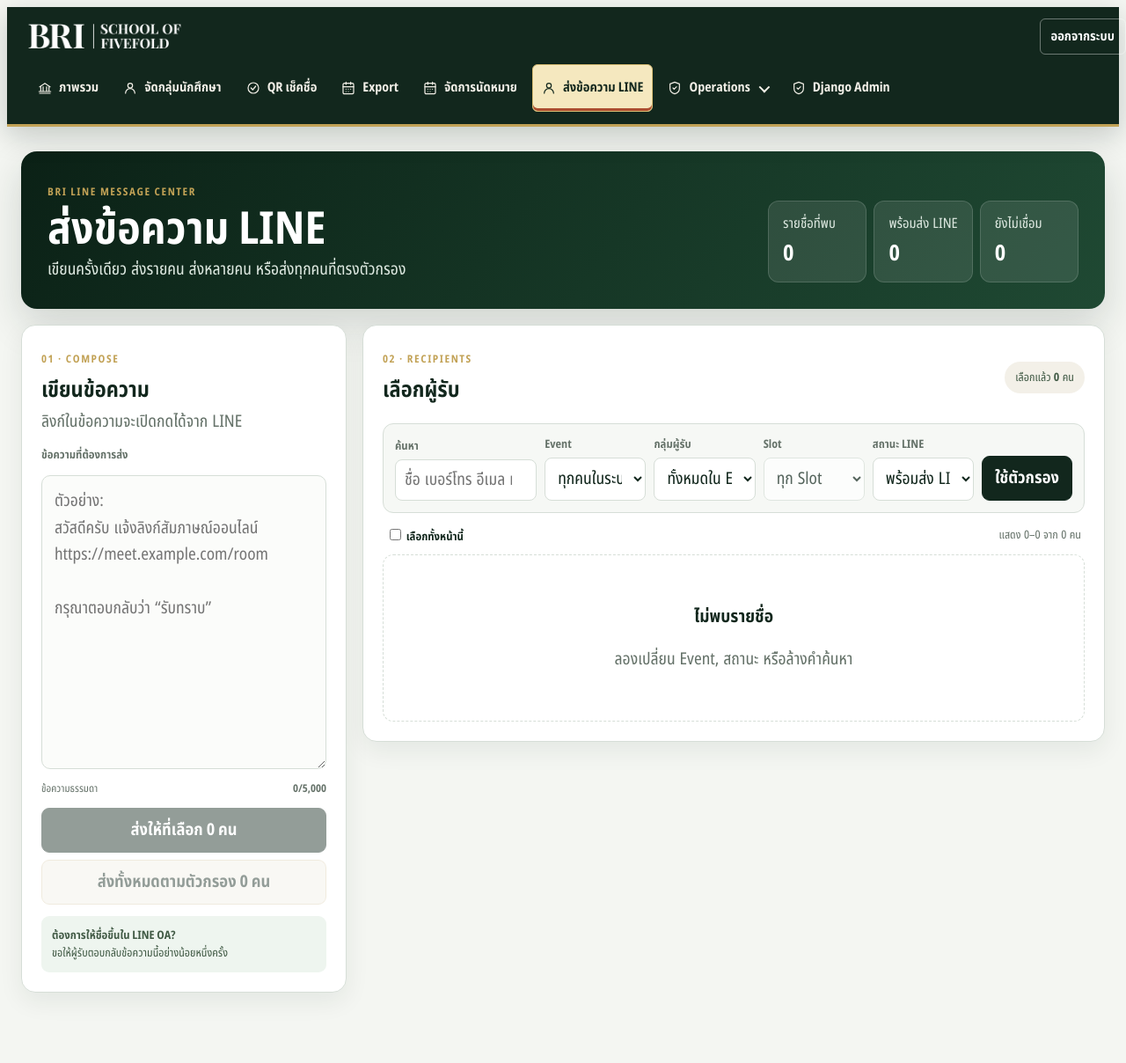
After one commit to Atothegod/BRI, a Django app: page /school-admin/line-messages/ in a window 1280 px wide. The commit adds this page. Shown: the whole page at 88% size. Run offline with Django 5.2, Linux system fonts and the light colour scheme; the visitor is signed in with stand-in values (Sample User, id 1); data that the repository does not hold is empty.

Commit message:
feat: implement LINE message center for sending messages to participants
- Added a new line_messages.py module to handle LINE messaging functionality.
- Created a line message center view to filter and send messages to participants based on various criteria.
- Updated test cases to reflect changes in the messaging functionality and ensure proper coverage.
- Introduced a new HTML template for the LINE message center with corresponding CSS and JavaScript for enhanced user experience.
- Refactored existing code to integrate the new messaging system and ensure proper routing in urls.py.

```diff
--- a/backend/school/static/school/css/interviews.css
+++ b/backend/school/static/school/css/interviews.css
@@ -101,10 +101,6 @@ button:disabled { opacity: .5; cursor: default; }
 .capacity-summary span, .capacity-summary small { color: #5f6b63; font-size: 14px; font-weight: 700; }
 .capacity-summary strong { display: block; font-size: 34px; line-height: 1; }
 .capacity-summary strong::after { content: " คน"; font-size: 16px; color: #5f6b63; }
-.direct-line-message { display: grid; gap: 10px; margin-bottom: 18px; padding: 16px; background: #f7faf7; border: 1px solid var(--bri-border); border-radius: 8px; }
-.direct-line-message textarea { width: 100%; resize: vertical; }
-.direct-line-actions { display: flex; flex-wrap: wrap; gap: 8px; }
-.direct-line-one { display: block; margin-top: 6px; padding: 3px 8px; font-size: 12px; }
 .slot-editor { grid-column: 1 / -1; padding: 16px; background: #fff; border: 1px solid var(--bri-border); border-radius: 6px; box-shadow: 0 1px 8px rgba(18, 39, 29, .04); }
 .slot-editor-heading { display: flex; justify-content: space-between; gap: 12px; align-items: center; margin-bottom: 12px; }
 .slot-editor-heading small { display: block; color: #5f6b63; margin-top: 2px; }
--- /dev/null
+++ b/backend/school/static/school/css/line_messages.css
@@ -0,0 +1,60 @@
+:root { --lm-ink: #12271d; --lm-sage: #425b46; --lm-gold: #c2a256; --lm-paper: #f3f0e8; --lm-line: #d6ded7; --lm-muted: #657269; }
+body { background: #f4f6f2; }
+.line-message-page { width: min(1440px, calc(100% - 32px)); margin: 28px auto 80px; color: var(--lm-ink); }
+.line-message-hero { display: flex; justify-content: space-between; gap: 28px; align-items: end; padding: 30px; color: #fff; background: linear-gradient(125deg, #0b2116, #1f4933); border-radius: 18px; box-shadow: 0 18px 45px rgba(18,39,29,.16); }
+.line-message-hero span, .recipient-heading span, .composer-heading span { color: var(--lm-gold); font-size: 12px; font-weight: 900; letter-spacing: .13em; }
+.line-message-hero h1 { margin: 5px 0; font-size: clamp(32px, 4vw, 54px); line-height: 1; }
+.line-message-hero p { margin: 0; color: #dce7df; }
+.line-message-metrics { display: grid; grid-template-columns: repeat(3, minmax(105px, 1fr)); gap: 8px; }
+.line-message-metrics div { padding: 13px 16px; background: rgba(255,255,255,.1); border: 1px solid rgba(255,255,255,.15); border-radius: 12px; }
+.line-message-metrics small { display: block; color: #dce7df; }
+.line-message-metrics strong { display: block; margin-top: 3px; font-size: 25px; }
+.line-message-layout { display: grid; grid-template-columns: minmax(300px, 370px) minmax(0, 1fr); gap: 18px; margin-top: 18px; align-items: start; }
+.line-composer, .recipient-panel { background: #fff; border: 1px solid var(--lm-line); border-radius: 16px; box-shadow: 0 10px 28px rgba(18,39,29,.07); }
+.line-composer { position: sticky; top: 18px; display: grid; gap: 13px; padding: 22px; }
+.composer-heading h2, .recipient-heading h2 { margin: 3px 0; font-size: 25px; }
+.composer-heading p { margin: 0; color: var(--lm-muted); }
+.line-composer label, .recipient-filters label span { color: var(--lm-muted); font-size: 13px; font-weight: 850; }
+.line-composer textarea { width: 100%; min-height: 230px; padding: 14px; resize: vertical; color: var(--lm-ink); background: #fbfcfa; border: 1px solid var(--lm-line); border-radius: 10px; font: inherit; line-height: 1.6; box-sizing: border-box; }
+.line-composer textarea:focus { outline: 3px solid rgba(194,162,86,.22); border-color: var(--lm-gold); }
+.line-composer textarea.needs-attention { border-color: #b42318; }
+.composer-meta { display: flex; justify-content: space-between; color: var(--lm-muted); font-size: 12px; }
+.composer-actions { display: grid; gap: 8px; }
+.composer-actions button, .recipient-filters button, .recipient-action button, .send-dialog button { min-height: 44px; padding: 10px 14px; border-radius: 9px; border: 1px solid var(--lm-ink); font: inherit; font-weight: 850; cursor: pointer; }
+.composer-actions .primary, .recipient-filters button, .recipient-action button, .send-dialog .confirm { color: #fff; background: var(--lm-ink); }
+.composer-actions .secondary { color: var(--lm-ink); background: var(--lm-paper); border-color: #ded3b8; }
+button:disabled { opacity: .45; cursor: default; }
+.composer-tip { margin: 0; padding: 12px; color: var(--lm-sage); background: #eef5ef; border-radius: 9px; font-size: 13px; }
+.composer-tip strong { display: block; }
+.recipient-panel { padding: 22px; }
+.recipient-heading { display: flex; justify-content: space-between; align-items: center; gap: 15px; margin-bottom: 16px; }
+.selection-pill { padding: 8px 12px; color: var(--lm-sage); background: var(--lm-paper); border-radius: 999px; font-size: 13px; }
+.recipient-filters { display: grid; grid-template-columns: 1.4fr repeat(4, 1fr) auto; gap: 9px; align-items: end; padding: 13px; background: #f6f8f5; border: 1px solid var(--lm-line); border-radius: 12px; }
+.recipient-filters label { display: grid; gap: 5px; min-width: 0; }
+.recipient-filters input, .recipient-filters select { width: 100%; min-height: 42px; padding: 8px 10px; color: var(--lm-ink); background: #fff; border: 1px solid var(--lm-line); border-radius: 8px; font: inherit; box-sizing: border-box; }
+.recipient-toolbar { display: flex; justify-content: space-between; gap: 12px; padding: 15px 4px 10px; color: var(--lm-muted); font-size: 13px; }
+.select-page { color: var(--lm-ink); font-weight: 850; }
+.recipient-list { display: grid; gap: 8px; }
+.recipient-card { display: grid; grid-template-columns: 30px 42px minmax(150px,1.2fr) minmax(140px,1fr) minmax(170px,1.25fr) 95px; gap: 11px; align-items: center; padding: 12px; border: 1px solid var(--lm-line); border-radius: 11px; transition: border-color .15s, transform .15s, box-shadow .15s; }
+.recipient-card:hover { border-color: #aebfb1; transform: translateY(-1px); box-shadow: 0 7px 18px rgba(18,39,29,.07); }
+.recipient-avatar { display: grid; width: 40px; height: 40px; place-items: center; color: #fff; background: var(--lm-sage); border-radius: 50%; font-weight: 900; }
+.recipient-identity, .recipient-line, .recipient-appointment, .recipient-action { display: grid; gap: 3px; min-width: 0; }
+.recipient-card strong, .recipient-card span { overflow: hidden; text-overflow: ellipsis; white-space: nowrap; }
+.recipient-card small, .recipient-identity span, .recipient-appointment span { color: var(--lm-muted); font-size: 12px; }
+.line-ready, .line-missing { width: fit-content; padding: 2px 7px; border-radius: 99px; font-size: 11px; font-weight: 800; }
+.line-ready { color: #176534; background: #e9f7ed; }.line-missing { color: #944019; background: #fff1e7; }
+.recipient-action button { min-height: 36px; padding: 7px 9px; font-size: 12px; }
+.recipient-action span { text-align: center; font-size: 11px; font-weight: 800; }.recipient-action .sent { color: #176534; }.recipient-action .failed { color: #b42318; }
+.unavailable { color: var(--lm-muted); text-align: center; }
+.recipient-empty { padding: 55px 20px; text-align: center; color: var(--lm-muted); border: 1px dashed var(--lm-line); border-radius: 12px; }
+.recipient-empty strong { color: var(--lm-ink); font-size: 20px; }.recipient-empty p { margin-bottom: 0; }
+.message-pagination { display: flex; justify-content: center; align-items: center; gap: 15px; margin-top: 18px; }
+.message-pagination a { color: var(--lm-ink); font-weight: 850; }
+.send-progress { position: fixed; z-index: 30; right: 20px; bottom: 20px; width: min(390px, calc(100% - 40px)); padding: 15px; color: #fff; background: var(--lm-ink); border-radius: 12px; box-shadow: 0 18px 45px rgba(0,0,0,.25); }
+.send-progress div { display: flex; justify-content: space-between; gap: 12px; margin-bottom: 9px; }.send-progress progress { width: 100%; accent-color: var(--lm-gold); }.send-progress.has-error { background: #7a2e1b; }
+.send-dialog { width: min(540px, calc(100% - 30px)); padding: 0; border: 0; border-radius: 16px; box-shadow: 0 25px 80px rgba(0,0,0,.3); }
+.send-dialog::backdrop { background: rgba(6,18,11,.58); backdrop-filter: blur(3px); }
+.send-dialog form { display: grid; gap: 13px; padding: 24px; }.send-dialog form > span { color: var(--lm-gold); font-size: 12px; font-weight: 900; letter-spacing: .12em; }.send-dialog h2 { margin: 0; }.send-dialog p { max-height: 180px; overflow: auto; margin: 0; padding: 13px; white-space: pre-wrap; background: #f6f8f5; border-radius: 9px; }.send-dialog small { color: var(--lm-muted); }.send-dialog form > div { display: flex; justify-content: flex-end; gap: 8px; }.send-dialog button { color: var(--lm-ink); background: #fff; }
+.sr-only { position: absolute; width: 1px; height: 1px; overflow: hidden; clip: rect(0,0,0,0); }
+@media (max-width: 1100px) { .line-message-layout { grid-template-columns: 1fr; }.line-composer { position: static; }.recipient-filters { grid-template-columns: repeat(2, minmax(0,1fr)); }.recipient-filters .search-field { grid-column: 1 / -1; }.recipient-card { grid-template-columns: 30px 42px 1fr 1fr 100px; }.recipient-appointment { grid-column: 3 / 5; grid-row: 2; } }
+@media (max-width: 720px) { .line-message-page { width: min(100% - 20px, 1440px); margin-top: 14px; }.line-message-hero { display: grid; padding: 22px; }.line-message-metrics { width: 100%; }.recipient-panel, .line-composer { padding: 15px; }.recipient-filters { grid-template-columns: 1fr; }.recipient-filters .search-field { grid-column: auto; }.recipient-card { grid-template-columns: 28px 40px 1fr auto; }.recipient-line, .recipient-appointment { grid-column: 3 / -1; }.recipient-action { grid-column: 4; grid-row: 1 / 3; }.recipient-toolbar { align-items: start; }.line-message-metrics div { padding: 10px; } }
--- /dev/null
+++ b/backend/school/static/school/js/line_messages.js
@@ -0,0 +1,115 @@
+(() => {
+    "use strict";
+    const textarea = document.querySelector('#line-message-text');
+    const boxes = [...document.querySelectorAll('[data-recipient]')];
+    const selectPage = document.querySelector('[data-select-page]');
+    const sendSelected = document.querySelector('[data-send-selected]');
+    const sendFiltered = document.querySelector('[data-send-filtered]');
+    const selectedCount = document.querySelector('[data-selected-count]');
+    const selectedButtonCount = document.querySelector('[data-selected-button-count]');
+    const characterCount = document.querySelector('[data-character-count]');
+    const dialog = document.querySelector('[data-send-dialog]');
+    const progress = document.querySelector('[data-send-progress]');
+    const progressBar = document.querySelector('[data-progress-bar]');
+    const progressTitle = document.querySelector('[data-progress-title]');
+    const progressDetail = document.querySelector('[data-progress-detail]');
+    const csrfToken = document.querySelector('[name="csrfmiddlewaretoken"]')?.value || '';
+    const urlTemplate = document.querySelector('[data-message-url-template]')?.dataset.messageUrlTemplate || '';
+    const allIds = JSON.parse(document.querySelector('#all-line-recipient-ids')?.textContent || '[]').map(String);
+    let pendingIds = [];
+    let sending = false;
+
+    function sync() {
+        const selectable = boxes.filter(box => !box.disabled);
+        const selected = selectable.filter(box => box.checked);
+        selectedCount.textContent = selected.length;
+        selectedButtonCount.textContent = selected.length;
+        sendSelected.disabled = sending || selected.length === 0;
+        if (sendFiltered) sendFiltered.disabled = sending || allIds.length === 0;
+        selectPage.checked = selectable.length > 0 && selected.length === selectable.length;
+        selectPage.indeterminate = selected.length > 0 && selected.length < selectable.length;
+        characterCount.textContent = textarea.value.length.toLocaleString('th-TH');
+    }
+
+    function openConfirmation(ids) {
+        const message = textarea.value.trim();
+        if (!message) {
+            textarea.focus();
+            textarea.classList.add('needs-attention');
+            return;
+        }
+        textarea.classList.remove('needs-attention');
+        pendingIds = [...new Set(ids.map(String))];
+        if (!pendingIds.length) return;
+        dialog.querySelector('[data-dialog-count]').textContent = pendingIds.length.toLocaleString('th-TH');
+        dialog.querySelector('[data-dialog-preview]').textContent = message;
+        dialog.showModal();
+    }
+
+    function messageUrl(id) {
+        return urlTemplate.replace('/0/', `/${id}/`);
+    }
+
+    async function sendOne(id, message) {
+        const card = document.querySelector(`[data-recipient-card="${id}"]`);
+        const status = card?.querySelector('[data-recipient-status]');
+        if (status) status.textContent = 'กำลังส่ง';
+        try {
+            const response = await fetch(messageUrl(id), {
+                method: 'POST',
+                headers: { 'X-CSRFToken': csrfToken },
+                body: new URLSearchParams({ message }),
+            });
+            const data = await response.json();
+            if (status) {
+                status.textContent = data.sent ? 'ส่งแล้ว' : (data.error || 'ส่งไม่สำเร็จ');
+                status.className = data.sent ? 'sent' : 'failed';
+            }
+            return !!data.sent;
+        } catch (_) {
+            if (status) { status.textContent = 'เชื่อมต่อไม่สำเร็จ'; status.className = 'failed'; }
+            return false;
+        }
+    }
+
+    async function runBatch(ids) {
+        if (sending) return;
+        sending = true;
+        sync();
+        const message = textarea.value.trim();
+        progress.hidden = false;
+        progressBar.max = ids.length;
+        progressBar.value = 0;
+        let cursor = 0;
+        let sent = 0;
+        async function worker() {
+            while (cursor < ids.length) {
+                const index = cursor++;
+                if (await sendOne(ids[index], message)) sent++;
+                progressBar.value += 1;
+                progressDetail.textContent = `${progressBar.value}/${ids.length} คน`;
+            }
+        }
+        await Promise.all(Array.from({ length: Math.min(4, ids.length) }, worker));
+        progressTitle.textContent = `ส่งเสร็จ ${sent}/${ids.length} คน`;
+        progressDetail.textContent = sent === ids.length ? 'LINE รับข้อความครบทุกคน' : `ส่งไม่สำเร็จ ${ids.length - sent} คน`;
+        progress.classList.toggle('has-error', sent !== ids.length);
+        sending = false;
+        sync();
+    }
+
+    textarea.addEventListener('input', sync);
+    boxes.forEach(box => box.addEventListener('change', sync));
+    selectPage.addEventListener('change', () => {
+        boxes.filter(box => !box.disabled).forEach(box => { box.checked = selectPage.checked; });
+        sync();
+    });
+    sendSelected.addEventListener('click', () => openConfirmation(boxes.filter(box => box.checked).map(box => box.value)));
+    sendFiltered?.addEventListener('click', () => openConfirmation(allIds));
+    document.querySelectorAll('[data-send-one]').forEach(button => button.addEventListener('click', () => openConfirmation([button.dataset.sendOne])));
+    dialog.addEventListener('close', () => {
+        if (dialog.returnValue === 'confirm') runBatch(pendingIds);
+        pendingIds = [];
+    });
+    sync();
+})();
--- a/backend/school/templates/school/includes/school_admin_nav.html
+++ b/backend/school/templates/school/includes/school_admin_nav.html
@@ -26,6 +26,10 @@
                 <svg class="icon" aria-hidden="true"><use href="{% static 'school/images/icons.svg' %}#calendar-days"></use></svg>
                 <span>จัดการนัดหมาย</span>
             </a>
+            <a href="{% url 'school:line_message_center' %}"{% if request.resolver_match.url_name == "line_message_center" %} class="is-active" aria-current="page"{% endif %}>
+                <svg class="icon" aria-hidden="true"><use href="{% static 'school/images/icons.svg' %}#user"></use></svg>
+                <span>ส่งข้อความ LINE</span>
+            </a>
             <details class="school-admin-navbar__dropdown"{% if request.resolver_match.url_name == "interview_results" or request.resolver_match.url_name == "admin_payment_slip_review" or request.resolver_match.url_name == "admin_student_photo_import" %} open{% endif %}>
                 <summary>
                     <svg class="icon" aria-hidden="true"><use href="{% static 'school/images/icons.svg' %}#shield-check"></use></svg>
--- /dev/null
+++ b/backend/school/templates/school/line_message_center.html
@@ -0,0 +1,75 @@
+{% extends "base.html" %}
+{% load static tz school_dates %}
+{% block title %}ส่งข้อความ LINE | BRI{% endblock %}
+{% block extra_css %}
+<link rel="stylesheet" href="{% static 'school/css/school_admin.css' %}?v=20261003-nav-dropdown-1">
+<link rel="stylesheet" href="{% static 'school/css/line_messages.css' %}?v=20261013-message-center-1">
+{% endblock %}
+{% block content %}
+{% include "school/includes/school_admin_nav.html" %}
+<main class="line-message-page">
+    <header class="line-message-hero">
+        <div><span>BRI LINE MESSAGE CENTER</span><h1>ส่งข้อความ LINE</h1><p>เขียนครั้งเดียว ส่งรายคน ส่งหลายคน หรือส่งทุกคนที่ตรงตัวกรอง</p></div>
+        <div class="line-message-metrics" aria-label="สรุปผู้รับ">
+            <div><small>รายชื่อที่พบ</small><strong>{{ total_count }}</strong></div>
+            <div><small>พร้อมส่ง LINE</small><strong>{{ connected_count }}</strong></div>
+            <div><small>ยังไม่เชื่อม</small><strong>{{ missing_count }}</strong></div>
+        </div>
+    </header>
+
+    <div class="line-message-layout">
+        <aside class="line-composer" aria-labelledby="composer-title">
+            <div class="composer-heading"><span>01 · COMPOSE</span><h2 id="composer-title">เขียนข้อความ</h2><p>ลิงก์ในข้อความจะเปิดกดได้จาก LINE</p></div>
+            <label for="line-message-text">ข้อความที่ต้องการส่ง</label>
+            <textarea id="line-message-text" maxlength="5000" rows="10" placeholder="ตัวอย่าง:&#10;สวัสดีครับ แจ้งลิงก์สัมภาษณ์ออนไลน์&#10;https://meet.example.com/room&#10;&#10;กรุณาตอบกลับว่า “รับทราบ”"></textarea>
+            <div class="composer-meta"><span>ข้อความธรรมดา</span><b><span data-character-count>0</span>/5,000</b></div>
+            <div class="composer-actions">
+                <button type="button" class="primary" data-send-selected disabled>ส่งให้ที่เลือก <span data-selected-button-count>0</span> คน</button>
+                <button type="button" class="secondary" data-send-filtered{% if not connected_count %} disabled{% endif %}>ส่งทั้งหมดตามตัวกรอง {{ connected_count }} คน</button>
+            </div>
+            <p class="composer-tip"><strong>ต้องการให้ชื่อขึ้นใน LINE OA?</strong> ขอให้ผู้รับตอบกลับข้อความนี้อย่างน้อยหนึ่งครั้ง</p>
+        </aside>
+
+        <section class="recipient-panel" aria-labelledby="recipient-title">
+            <div class="recipient-heading"><div><span>02 · RECIPIENTS</span><h2 id="recipient-title">เลือกผู้รับ</h2></div><div class="selection-pill">เลือกแล้ว <strong data-selected-count>0</strong> คน</div></div>
+            <form method="get" class="recipient-filters">
+                <label class="search-field"><span>ค้นหา</span><input type="search" name="q" value="{{ query }}" placeholder="ชื่อ เบอร์โทร อีเมล หรือชื่อ LINE"></label>
+                <label><span>Event</span><select name="event"><option value="">ทุกคนในระบบ</option>{% for item in appointments %}<option value="{{ item.pk }}"{% if event_id == item.pk %} selected{% endif %}>{{ item.title }} · {{ item.starts_at|thai_date }}</option>{% endfor %}</select></label>
+                <label><span>กลุ่มผู้รับ</span><select name="audience"><option value="all"{% if audience == 'all' %} selected{% endif %}>ทั้งหมดใน Event</option><option value="confirmed"{% if audience == 'confirmed' %} selected{% endif %}>ยืนยันแล้ว</option><option value="waiting"{% if audience == 'waiting' %} selected{% endif %}>รอยืนยัน</option><option value="failed"{% if audience == 'failed' %} selected{% endif %}>ส่งนัดไม่สำเร็จ</option><option value="unsent"{% if audience == 'unsent' %} selected{% endif %}>พร้อมส่ง / ยังไม่อยู่ใน Event</option></select></label>
+                <label><span>Slot</span><select name="slot"{% if not slot_options %} disabled{% endif %}><option value="">ทุก Slot</option>{% timezone "Asia/Bangkok" %}{% for slot in slot_options %}<option value="{{ slot.pk }}"{% if slot_id == slot.pk %} selected{% endif %}>{{ slot.starts_at|date:"H:i" }}–{{ slot.ends_at|date:"H:i" }}</option>{% endfor %}{% endtimezone %}</select></label>
+                <label><span>สถานะ LINE</span><select name="line"><option value="connected"{% if line_status == 'connected' %} selected{% endif %}>พร้อมส่ง LINE</option><option value="all"{% if line_status == 'all' %} selected{% endif %}>ทั้งหมด</option><option value="missing"{% if line_status == 'missing' %} selected{% endif %}>ยังไม่เชื่อม LINE</option></select></label>
+                <button type="submit">ใช้ตัวกรอง</button>
+            </form>
+
+            <div class="recipient-toolbar">
+                <label class="select-page"><input type="checkbox" data-select-page> เลือกทั้งหน้านี้</label>
+                <span>แสดง {{ page_obj.start_index }}–{{ page_obj.end_index }} จาก {{ total_count }} คน</span>
+            </div>
+
+            <div class="recipient-list">
+                {% for person in page_obj %}
+                    <article class="recipient-card" data-recipient-card="{{ person.pk }}">
+                        <label class="recipient-check"><input type="checkbox" value="{{ person.pk }}" data-recipient{% if not person.line_user_id %} disabled{% endif %}><span class="sr-only">เลือก {{ person.full_name }}</span></label>
+                        <div class="recipient-avatar">{{ person.first_name|first|default:"B" }}</div>
+                        <div class="recipient-identity"><strong>{{ person.full_name }}</strong><span>{{ person.phone|default:"ไม่มีเบอร์โทร" }}{% if person.nickname %} · {{ person.nickname }}{% endif %}</span></div>
+                        <div class="recipient-line"><small>LINE</small><strong>{{ person.line_display_name|default:"ไม่พบชื่อ LINE" }}</strong>{% if person.line_user_id %}<span class="line-ready">พร้อมส่ง</span>{% else %}<span class="line-missing">ยังไม่เชื่อม</span>{% endif %}</div>
+                        <div class="recipient-appointment"><small>สถานะนัด</small>{% with participant=person.message_participation %}{% if participant %}<strong>{{ participant.get_response_status_display }}</strong><span>{{ participant.appointment.title }}{% if participant.selected_slot %}{% timezone "Asia/Bangkok" %} · {{ participant.selected_slot.starts_at|date:"H:i" }}–{{ participant.selected_slot.ends_at|date:"H:i" }}{% endtimezone %}{% endif %}</span>{% else %}<strong>ยังไม่มีนัดใน Event</strong><span>ส่งข้อความทั่วไปได้</span>{% endif %}{% endwith %}</div>
+                        <div class="recipient-action">{% if person.line_user_id %}<button type="button" data-send-one="{{ person.pk }}">ส่งคนนี้</button><span data-recipient-status></span>{% else %}<span class="unavailable">ส่งไม่ได้</span>{% endif %}</div>
+                    </article>
+                {% empty %}
+                    <div class="recipient-empty"><strong>ไม่พบรายชื่อ</strong><p>ลองเปลี่ยน Event, สถานะ หรือล้างคำค้นหา</p></div>
+                {% endfor %}
+            </div>
+
+            {% if page_obj.paginator.num_pages > 1 %}<nav class="message-pagination" aria-label="หน้ารายชื่อ">{% if page_obj.has_previous %}<a href="{{ page_query_prefix }}page={{ page_obj.previous_page_number }}">ก่อนหน้า</a>{% endif %}<span>หน้า {{ page_obj.number }} / {{ page_obj.paginator.num_pages }}</span>{% if page_obj.has_next %}<a href="{{ page_query_prefix }}page={{ page_obj.next_page_number }}">ถัดไป</a>{% endif %}</nav>{% endif %}
+        </section>
+    </div>
+</main>
+
+<div class="send-progress" data-send-progress hidden><div><strong data-progress-title>กำลังส่งข้อความ</strong><span data-progress-detail></span></div><progress value="0" max="1" data-progress-bar></progress></div>
+<dialog class="send-dialog" data-send-dialog><form method="dialog"><span>ยืนยันการส่ง</span><h2>ส่งข้อความถึง <b data-dialog-count>0</b> คน?</h2><p data-dialog-preview></p><small>LINE อาจตอบรับคำขอแม้ผู้ใช้บล็อก OA อยู่ กรุณาตรวจสอบการตอบกลับเมื่อจำเป็น</small><div><button value="cancel">ยกเลิก</button><button value="confirm" class="confirm">ยืนยันส่ง</button></div></form></dialog>
+<form hidden>{% csrf_token %}</form>
+{{ all_recipient_ids|json_script:"all-line-recipient-ids" }}
+<div hidden data-message-url-template="{% url 'school:person_direct_message' 0 %}"></div>
+{% endblock %}
+{% block extra_js %}<script src="{% static 'school/js/line_messages.js' %}?v=20261013-message-center-1" defer></script>{% endblock %}
--- a/backend/school/urls.py
+++ b/backend/school/urls.py
@@ -4,6 +4,7 @@ from django.views.generic import RedirectView
 
 from . import views
 from . import interviews
+from . import line_messages
 from . import student_groups
 
 
@@ -16,10 +17,11 @@ urlpatterns = [
         name="student_group_assignment",
     ),
     path("school-admin/appointments/", interviews.interview_schedule, name="appointment_schedule"),
+    path("school-admin/line-messages/", line_messages.line_message_center, name="line_message_center"),
     path("operations/interview-results/", interviews.interview_results, name="interview_results"),
     path("school-admin/interview-announcements/", interviews.interview_announcements, name="interview_announcements"),
     path("school-admin/appointments/<int:pk>/notify/", interviews.interview_notify, name="appointment_notify"),
-    path("school-admin/people/<int:pk>/message/", interviews.person_direct_message, name="person_direct_message"),
+    path("school-admin/people/<int:pk>/message/", line_messages.person_direct_message, name="person_direct_message"),
     path("school-admin/appointments/status/", interviews.interview_confirmation_status, name="appointment_confirmation_status"),
     path("appointments/confirm/", interviews.interview_confirmation, name="appointment_confirmation"),
     path(
```
Also changed, not shown: backend/school/interviews.py (+0 -29 lines), backend/school/line_messages.py (added, +166 -0 lines), backend/school/static/school/js/interviews.js (+2 -71 lines), backend/school/templates/school/interview_schedule.html (+7 -19 lines), backend/school/test_interviews.py (+27 -13 lines).
